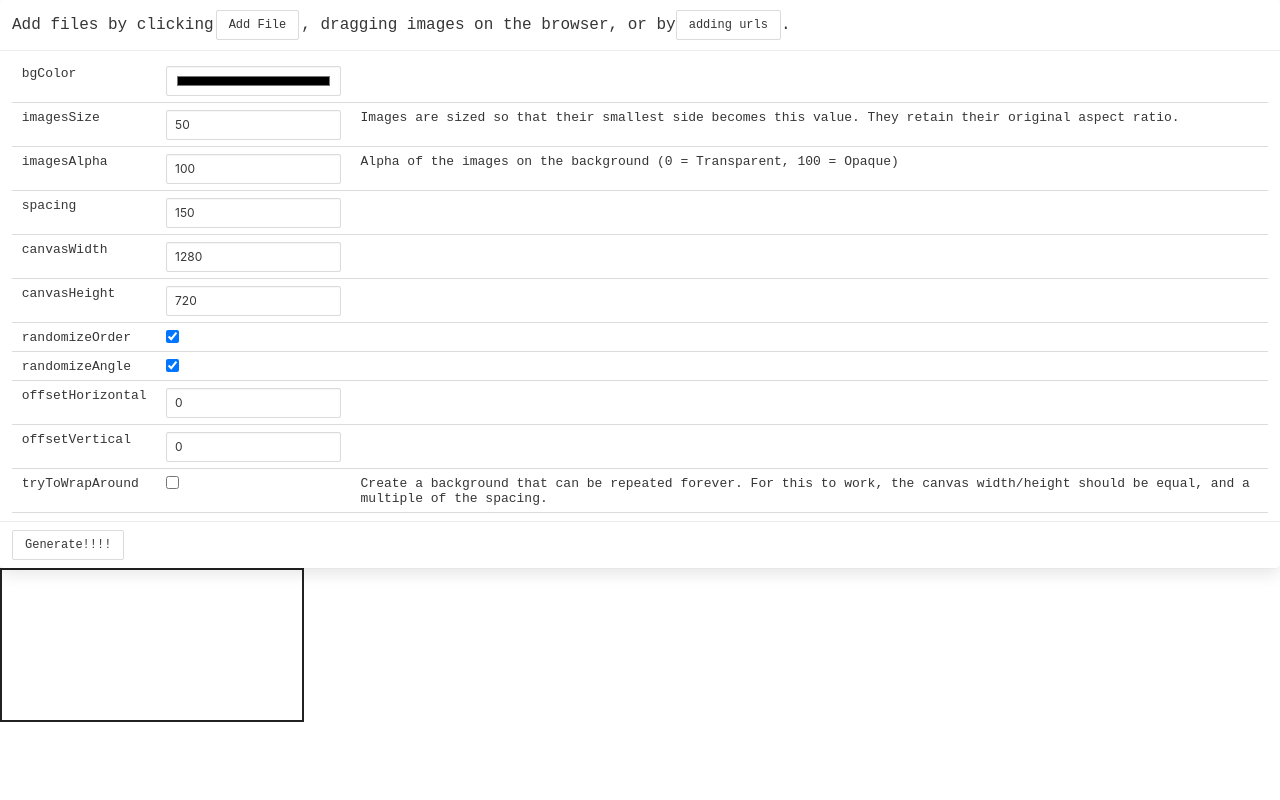
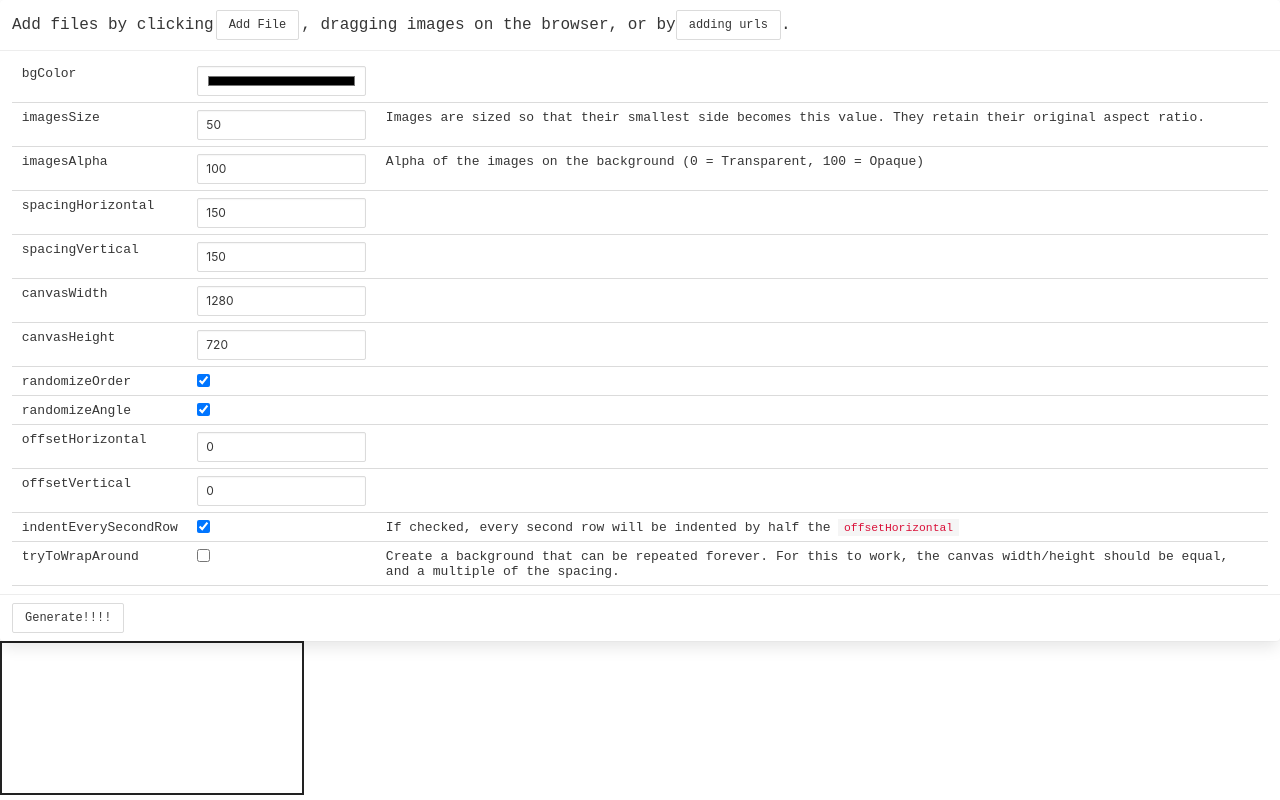
Before and after one commit to Zutatensuppe/bg-generator, a Vue app: page / in a window 1280 px wide. Built offline with nearby package versions, Linux system fonts and the light colour scheme.

Commit message:
option to turn off indent

```diff
--- a/src/App.vue
+++ b/src/App.vue
@@ -15,17 +15,71 @@
     </div>
     <div class="panel-block">
       <table class="table">
-        <tr><td>bgColor</td><td><input class="input is-small" type="color" v-model="bgColor" /></td><td></td></tr>
-        <tr><td>imagesSize</td><td><input class="input is-small" type="number" v-model="imagesSize" /></td><td> Images are sized so that their smallest side becomes this value. They retain their original aspect ratio.</td></tr>
-        <tr><td>imagesAlpha</td><td><input class="input is-small" type="number" min="0" max="100" v-model="imagesAlpha" /></td><td> Alpha of the images on the background (0 = Transparent, 100 = Opaque)</td></tr>
-        <tr><td>spacing</td><td><input class="input is-small" v-model="spacing" /></td><td></td></tr>
-        <tr><td>canvasWidth</td><td><input class="input is-small" type="number" v-model="canvasWidth" /></td><td></td></tr>
-        <tr><td>canvasHeight</td><td><input class="input is-small" type="number" v-model="canvasHeight" /></td><td></td></tr>
-        <tr><td>randomizeOrder</td><td><input type="checkbox" v-model="randomizeOrder" /></td><td></td></tr>
-        <tr><td>randomizeAngle</td><td><input type="checkbox" v-model="randomizeAngle" /></td><td></td></tr>
-        <tr><td>offsetHorizontal</td><td><input class="input is-small" type="number" v-model="offsetHorizontal" /></td><td></td></tr>
-        <tr><td>offsetVertical</td><td><input class="input is-small" type="number" v-model="offsetVertical" /></td><td></td></tr>
-        <tr><td>tryToWrapAround</td><td><input type="checkbox" v-model="tryToWrapAround" /></td><td> Create a background that can be repeated forever. For this to work, the canvas width/height should be equal, and a multiple of the spacing.</td></tr>
+        <tr>
+          <td>bgColor</td>
+          <td><input class="input is-small" type="color" v-model="bgColor" /></td>
+          <td></td>
+        </tr>
+        <tr>
+          <td>imagesSize</td>
+          <td><input class="input is-small" type="number" v-model="imagesSize" /></td>
+          <td> Images are sized so that their smallest side becomes this value. They retain their original aspect ratio.</td>
+        </tr>
+        <tr>
+          <td>imagesAlpha</td>
+          <td><input class="input is-small" type="number" min="0" max="100" v-model="imagesAlpha" /></td>
+          <td> Alpha of the images on the background (0 = Transparent, 100 = Opaque)</td>
+        </tr>
+        <tr>
+          <td>spacingHorizontal</td>
+          <td><input class="input is-small" v-model="spacingHorizontal" /></td>
+          <td></td>
+        </tr>
+        <tr>
+          <td>spacingVertical</td>
+          <td><input class="input is-small" v-model="spacingVertical" /></td>
+          <td></td>
+        </tr>
+        <tr>
+          <td>canvasWidth</td>
+          <td><input class="input is-small" type="number" v-model="canvasWidth" /></td>
+          <td></td>
+        </tr>
+        <tr>
+          <td>canvasHeight</td>
+          <td><input class="input is-small" type="number" v-model="canvasHeight" /></td>
+          <td></td>
+        </tr>
+        <tr>
+          <td>randomizeOrder</td>
+          <td><input type="checkbox" v-model="randomizeOrder" /></td>
+          <td></td>
+        </tr>
+        <tr>
+          <td>randomizeAngle</td>
+          <td><input type="checkbox" v-model="randomizeAngle" /></td>
+          <td></td>
+        </tr>
+        <tr>
+          <td>offsetHorizontal</td>
+          <td><input class="input is-small" type="number" v-model="offsetHorizontal" /></td>
+          <td></td>
+        </tr>
+        <tr>
+          <td>offsetVertical</td>
+          <td><input class="input is-small" type="number" v-model="offsetVertical" /></td>
+          <td></td>
+        </tr>
+        <tr>
+          <td>indentEverySecondRow</td>
+          <td><input type="checkbox" v-model="indentEverySecondRow" /></td>
+          <td> If checked, every second row will be indented by half the <code>offsetHorizontal</code></td>
+        </tr>
+        <tr>
+          <td>tryToWrapAround</td>
+          <td><input type="checkbox" v-model="tryToWrapAround" /></td>
+          <td> Create a background that can be repeated forever. For this to work, the canvas width/height should be equal, and a multiple of the spacing.</td>
+        </tr>
       </table>
     </div>
     <div class="panel-block">
@@ -71,13 +125,15 @@ export default defineComponent({
     const wantToAddUrls = ref(false)
     const inputUrl = ref('')
     const bgColor = ref('#000000')
-    const spacing = ref(150)
+    const spacingHorizontal = ref(150)
+    const spacingVertical = ref(150)
     const canvasWidth = ref(1280)
     const canvasHeight = ref(720)
     const imagesSize = ref(50)
     const randomizeOrder = ref(true)
     const randomizeAngle = ref(true)
     const tryToWrapAround = ref(false)
+    const indentEverySecondRow = ref(true)
     const imagesAlpha = ref(100)
 
     const offsetHorizontal = ref(0)
@@ -88,13 +144,15 @@ export default defineComponent({
       wantToAddUrls,
       inputUrl,
       bgColor,
-      spacing,
+      spacingHorizontal,
+      spacingVertical,
       canvasWidth,
       canvasHeight,
       imagesSize,
       imagesAlpha,
       randomizeOrder,
       randomizeAngle,
+      indentEverySecondRow,
       tryToWrapAround,
       offsetHorizontal,
       offsetVertical,
@@ -126,7 +184,8 @@ export default defineComponent({
       const imagesSize = parseInt(`${this.imagesSize}`, 10)
       const imagesAlpha = parseInt(`${this.imagesAlpha}`, 10) / 100
 
-      const spacing = parseInt(`${this.spacing}`, 10)
+      const spacingHorizontal = parseInt(`${this.spacingHorizontal}`, 10)
+      const spacingVertical = parseInt(`${this.spacingVertical}`, 10)
 
       canvas.width = parseInt(`${this.canvasWidth}`, 10)
       canvas.height = parseInt(`${this.canvasHeight}`, 10)
@@ -144,13 +203,16 @@ export default defineComponent({
 
       let idx = 0
       let rows = 0
-      let startY = this.tryToWrapAround ? 0 : -spacing
-      let startX = this.tryToWrapAround ? 0 : -spacing
-      for (let y = startY; y < canvas.height; y+=spacing) {
+      let startY = this.tryToWrapAround ? 0 : -spacingVertical
+      let startX = this.tryToWrapAround ? 0 : -spacingHorizontal
+      for (let y = startY; y < canvas.height; y+=spacingVertical) {
         const posY = y + offsetVertical
-        const posXOffset = (rows % 2 === 0) ? (spacing / 2) : 0
+        let posXOffset = 0
+        if (this.indentEverySecondRow) {
+          posXOffset = (rows % 2 === 0) ? (spacingHorizontal / 2) : 0
+        }
 
-        for (let x = startX; x < canvas.width; x+=spacing) {
+        for (let x = startX; x < canvas.width; x+=spacingHorizontal) {
           const posX = x + posXOffset + offsetHorizontal
 
           if (idx%this.urls.length === 0) {
```
Also changed, not shown: 3 other files (tests, documents, lock files or other folders).
